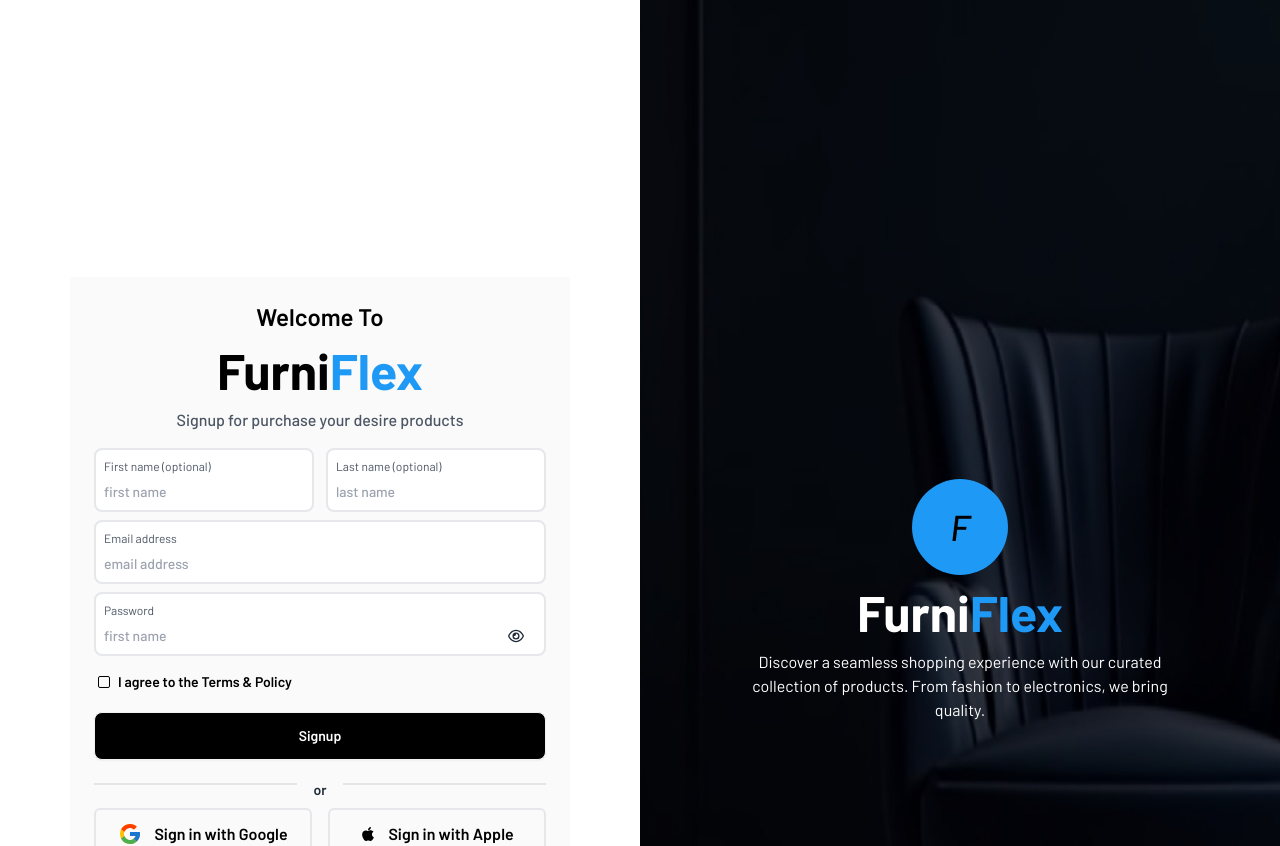
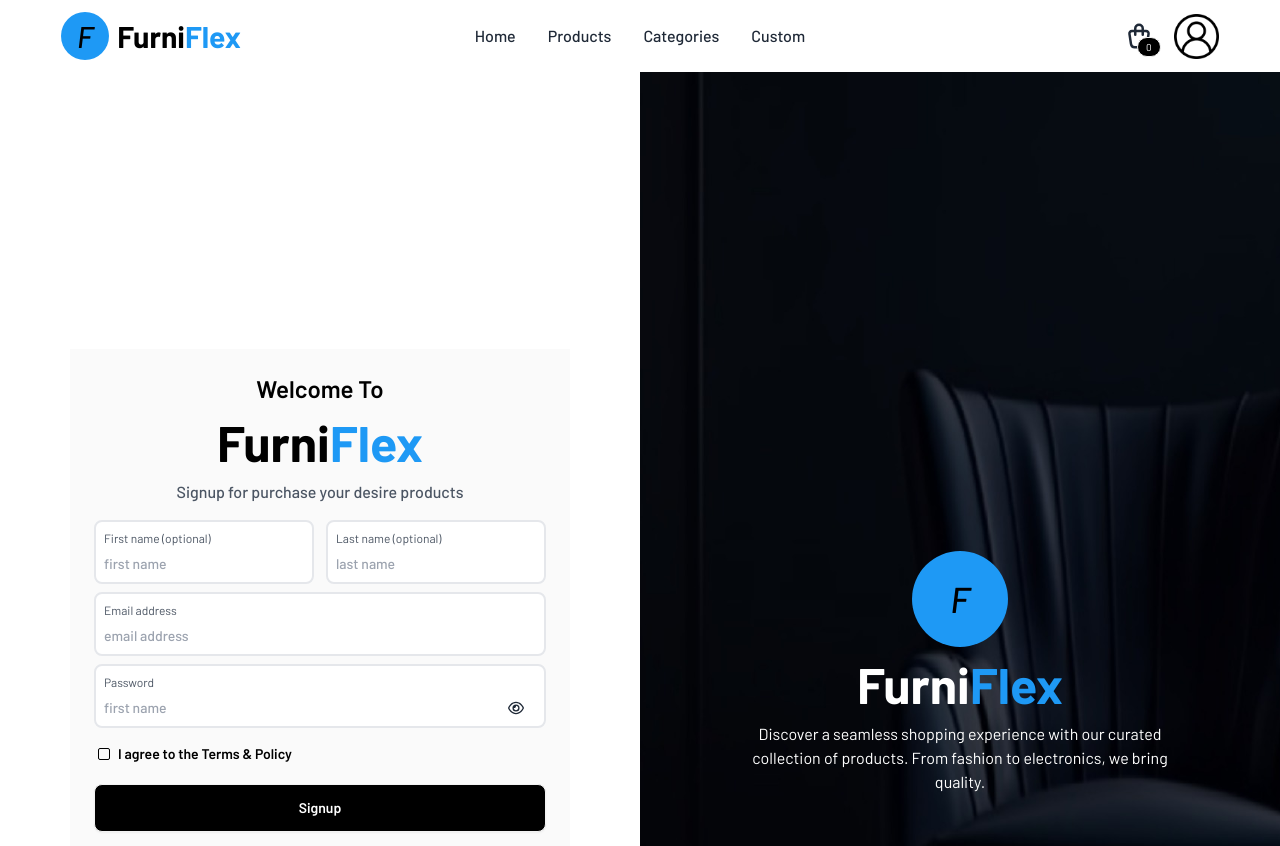
Before and after one commit to Shahriar-Samir/FurniFlex-client, a React (Vite) app: page /signup in a window 1280 px wide. Shown: the top 846 px of the page. Built offline with nearby package versions, Linux system fonts and the light colour scheme; no server answers.

Commit message:
add: navbar with navigation links, title, cart and user icon

```diff
--- a/src/App.jsx
+++ b/src/App.jsx
@@ -1,4 +1,5 @@
 import { Outlet } from "react-router-dom"
+import Navbar from "./Components/navbar"
 
 
 function App() {
@@ -6,6 +7,9 @@
 
   return (
     <>
+     <header>
+      <Navbar/>
+     </header>
       <Outlet/>
     </>
   )
--- /dev/null
+++ b/src/Components/navbar.jsx
@@ -0,0 +1,64 @@
+import React from 'react';
+import { Link } from 'react-router-dom';
+import { TbShoppingBag } from "react-icons/tb";
+
+const Navbar = () => {
+    return (
+
+            <nav className="navbar bg-base-100 w-11/12 mx-auto">
+  <div className="navbar-start">
+    <div className="dropdown">
+      <div tabIndex={0} role="button" className="btn btn-ghost lg:hidden">
+        <svg
+          xmlns="http://www.w3.org/2000/svg"
+          className="h-5 w-5"
+          fill="none"
+          viewBox="0 0 24 24"
+          stroke="currentColor">
+          <path
+            strokeLinecap="round"
+            strokeLinejoin="round"
+            strokeWidth="2"
+            d="M4 6h16M4 12h8m-8 6h16" />
+        </svg>
+      </div>
+      <ul
+        tabIndex={0}
+        className="menu menu-sm dropdown-content bg-base-100 rounded-box z-[1] mt-3 w-52 p-2 shadow">
+ <li><Link className='font-medium text-base' to='/'>Home</Link></li>
+        <li><Link to='/products' className='font-medium text-base'>Products</Link></li>
+        <li><Link to='/categories' className='font-medium text-base'>Categories</Link></li>
+        <li><Link to='/custom' className='font-medium text-base'>Custom</Link></li>
+      </ul>
+    </div>
+    <Link className="text-xl flex items-center justify-center gap-2" to='/'>
+
+            {/* logo */}
+            <div className='w-12 h-12 bg-titleBlue rounded-full mx-auto flex justify-center items-center'>
+                    <h1 className='text-black italic font-medium text-3xl'>F</h1>
+           </div>
+    <h1 className='text-center font-bold text-3xl text-black '>Furni<span className='text-titleBlue'>Flex</span></h1></Link>
+  </div>
+  <div className="navbar-center hidden lg:flex">
+    <ul className="menu menu-horizontal px-1">
+        <li><Link className='font-medium text-base' to='/'>Home</Link></li>
+        <li><Link to='/products' className='font-medium text-base'>Products</Link></li>
+        <li><Link to='/categories' className='font-medium text-base'>Categories</Link></li>
+        <li><Link to='/custom' className='font-medium text-base'>Custom</Link></li>
+    </ul>
+  </div>
+  <div className="navbar-end gap-5">
+  <button className="flex items-center justify-center relative">
+  <TbShoppingBag  className='text-3xl'/>
+  <div className="badge bg-black text-white text-[10px] absolute end-[-7px] top-4 p-2">0</div>
+</button>
+<figure className='w-[45px] h-[45px] rounded-full'>
+        <img src='/Icons/user.png' className='w-full h-full'/>
+</figure>
+  </div>
+</nav>
+
+    );
+};
+
+export default Navbar;
```
Also changed, not shown: public/Icons/user.png (added), 1 other file (tests, documents, lock files or other folders).
